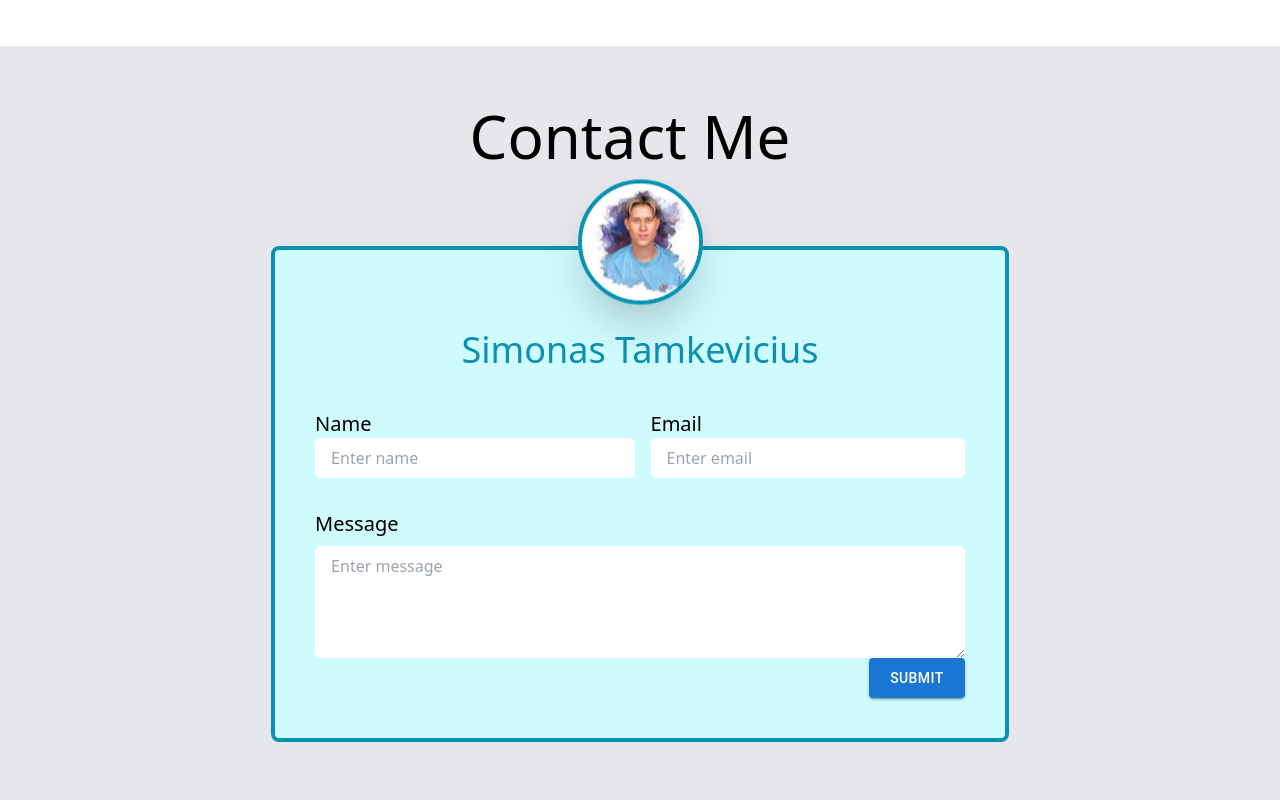
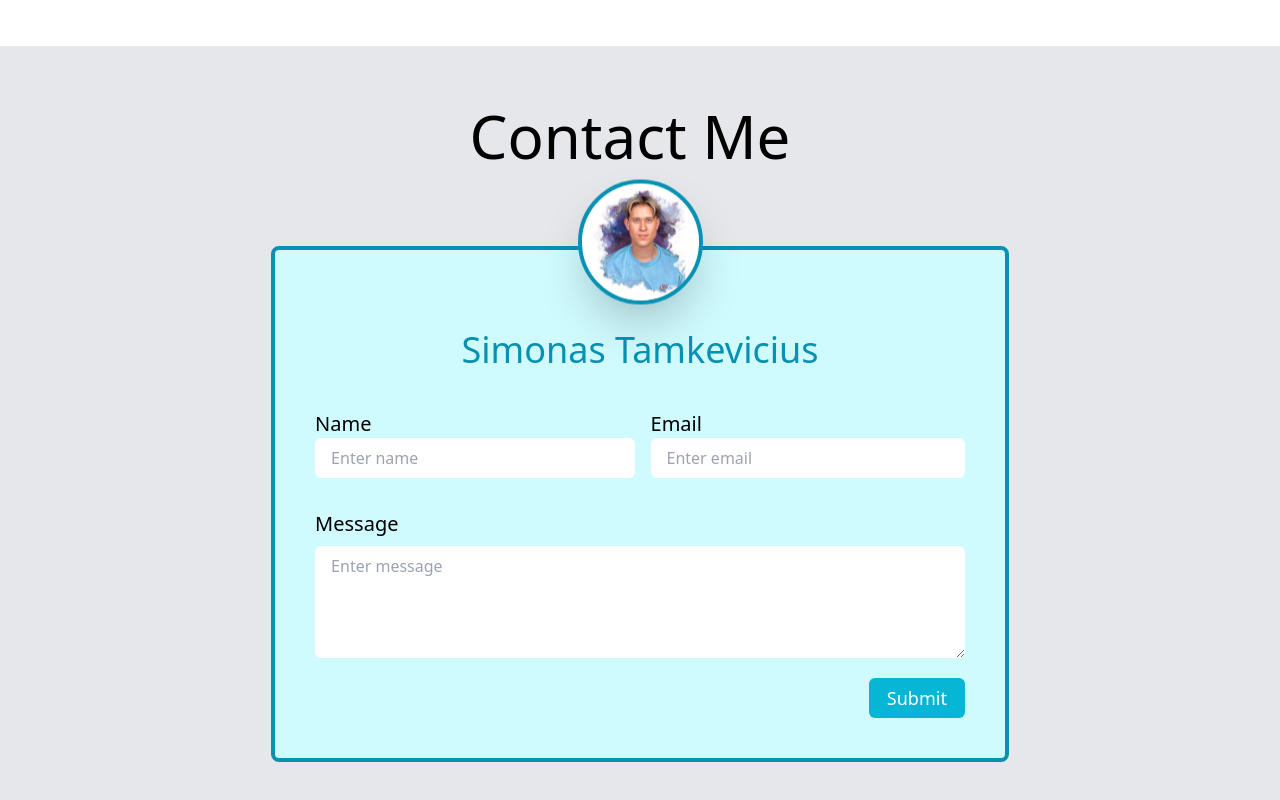
Before and after one commit to SimonasTamkevicius/Simonas-react-portfolio, a Next.js app: page / in a window 1280 px wide. Shown: the part 2899-3699 px from the top of the page. Built offline with nearby package versions, Linux system fonts and the light colour scheme.

Commit message:
fixed the submit button

```diff
--- a/src/components/ContactComponent.js
+++ b/src/components/ContactComponent.js
@@ -138,14 +138,14 @@ function ContactComponent() {
                 onChange={(e) => setMessage(e.target.value)}
               />
               <div className='flex justify-end w-full'>
-                <Button
+                <button
                   variant="contained"
                   type='submit'
-                  className='px-2 py-1 mt-5 text-sm font-medium text-white bg-cyan-500 rounded-md hover:bg-cyan-600'
+                  className='px-2 py-1 mt-5 text-lg text-white bg-cyan-500 rounded-md hover:bg-cyan-600'
                   style={{ minWidth: '6rem', minHeight: '2.5rem' }}
                 >
                   Submit
-                </Button>
+                </button>
               </div>
             </form>
           </div>
```
